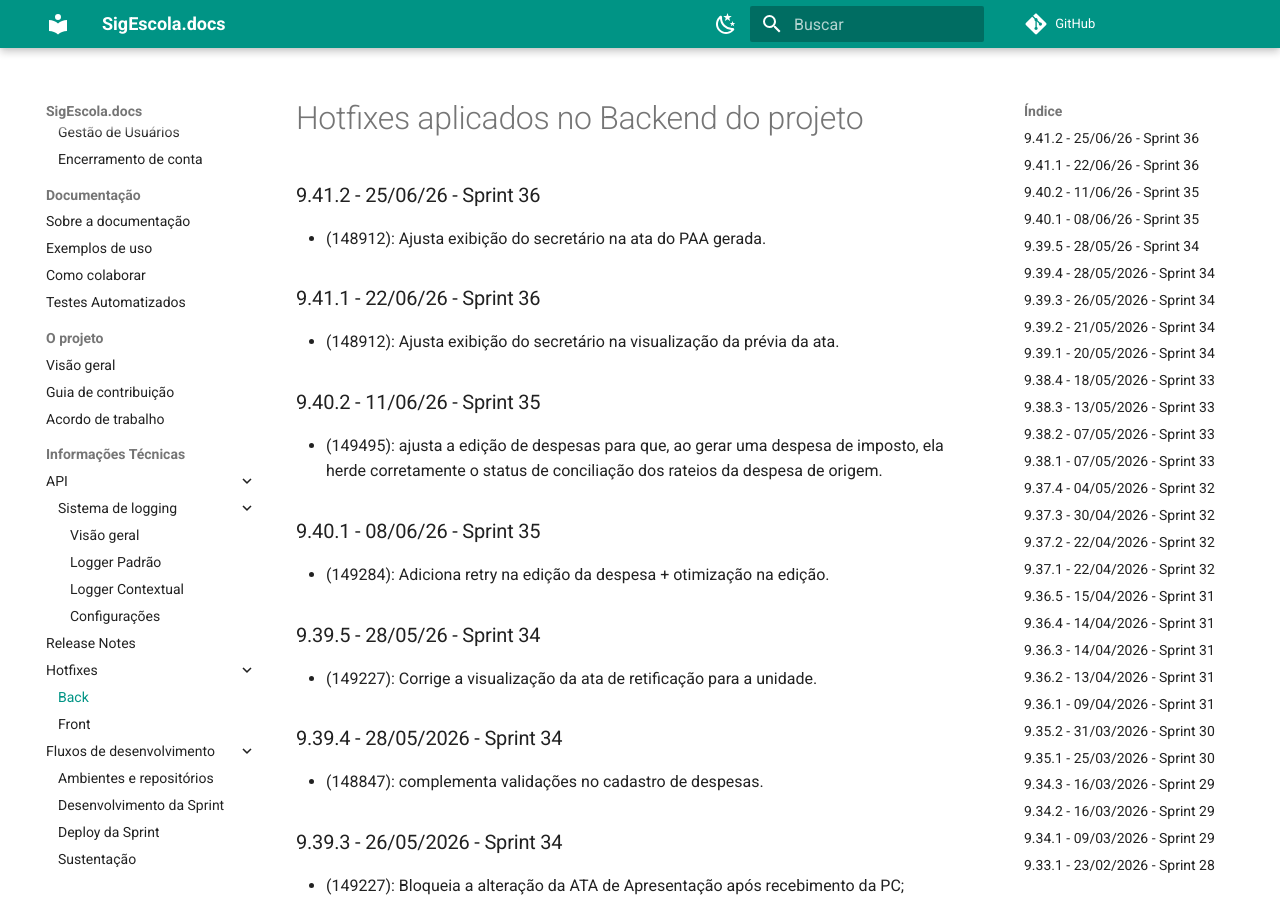
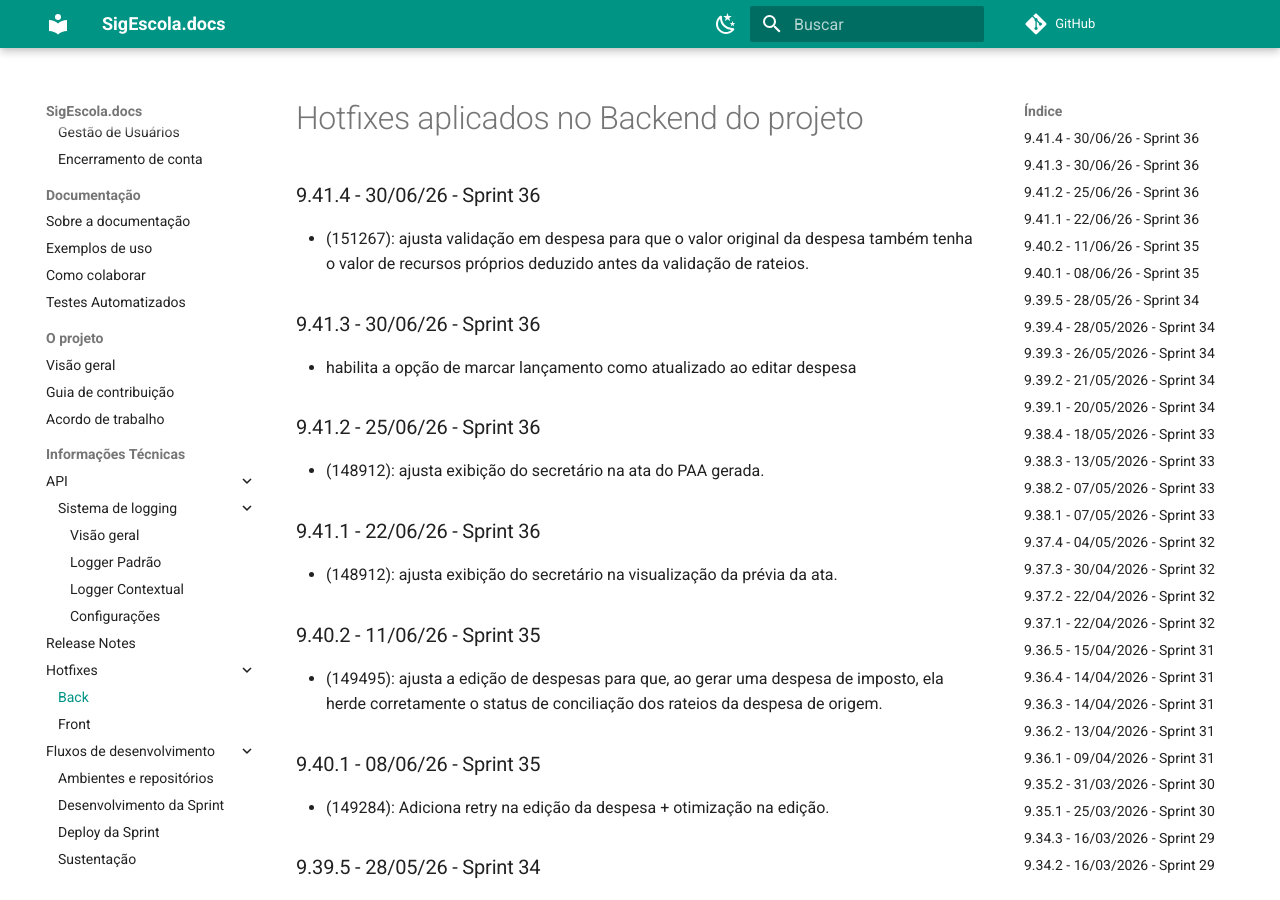
Before and after one commit to prefeiturasp/SME-PTRF-Docs, an MkDocs documentation site: the page built from docs/projeto/hotfixes_back.md, in a window 1280 px wide and 900 px high. Built offline with MkDocs 1.6.1 and Material for MkDocs 9.7.7, drawn with Linux system fonts in a browser that asks for light colours; comment, search, counter and statistics services are not loaded.

Commit message:
Fix formatting and improve consistency in hotfixes log

```diff
--- a/docs/projeto/hotfixes_back.md
+++ b/docs/projeto/hotfixes_back.md
@@ -1,10 +1,16 @@
 # Hotfixes aplicados no Backend do projeto
 
+### 9.41.4 - 30/06/26 - Sprint 36
+* (151267): ajusta validação em despesa para que o valor original da despesa também tenha o valor de recursos próprios deduzido antes da validação de rateios.
+
+### 9.41.3 - 30/06/26 - Sprint 36
+* habilita a opção de marcar lançamento como atualizado ao editar despesa
+
 ### 9.41.2 - 25/06/26 - Sprint 36
-* (148912): Ajusta exibição do secretário na ata do PAA gerada.
+* (148912): ajusta exibição do secretário na ata do PAA gerada.
 
 ### 9.41.1 - 22/06/26 - Sprint 36
-* (148912): Ajusta exibição do secretário na visualização da prévia da ata.
+* (148912): ajusta exibição do secretário na visualização da prévia da ata.
 
 ### 9.40.2 - 11/06/26 - Sprint 35
 - (149495): ajusta a edição de despesas para que, ao gerar uma despesa de imposto, ela herde corretamente o status de conciliação dos rateios da despesa de origem.
```
